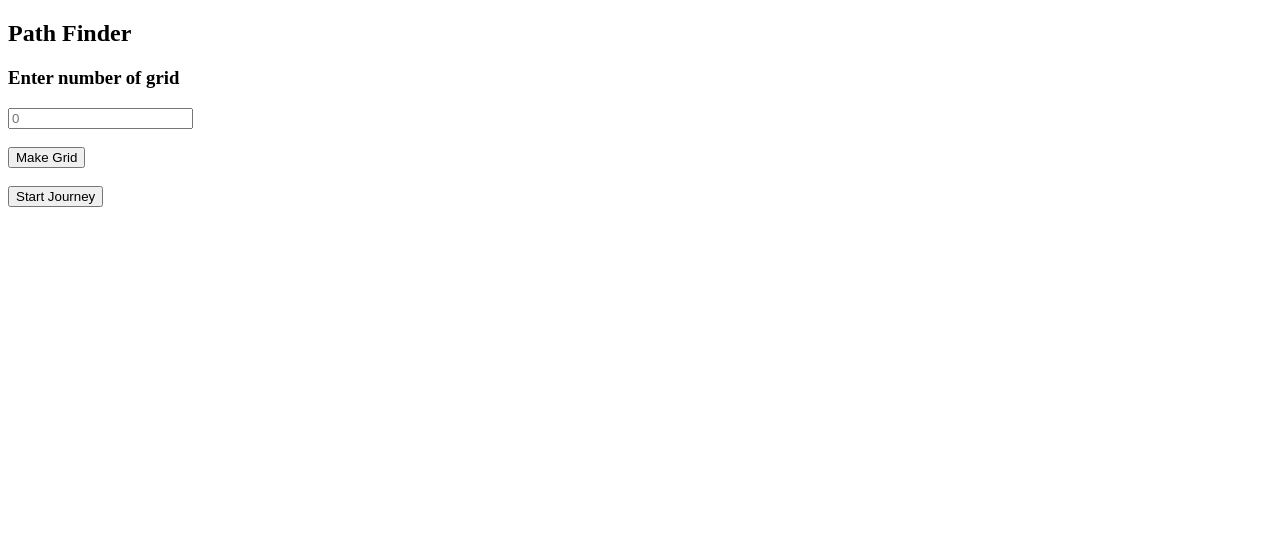
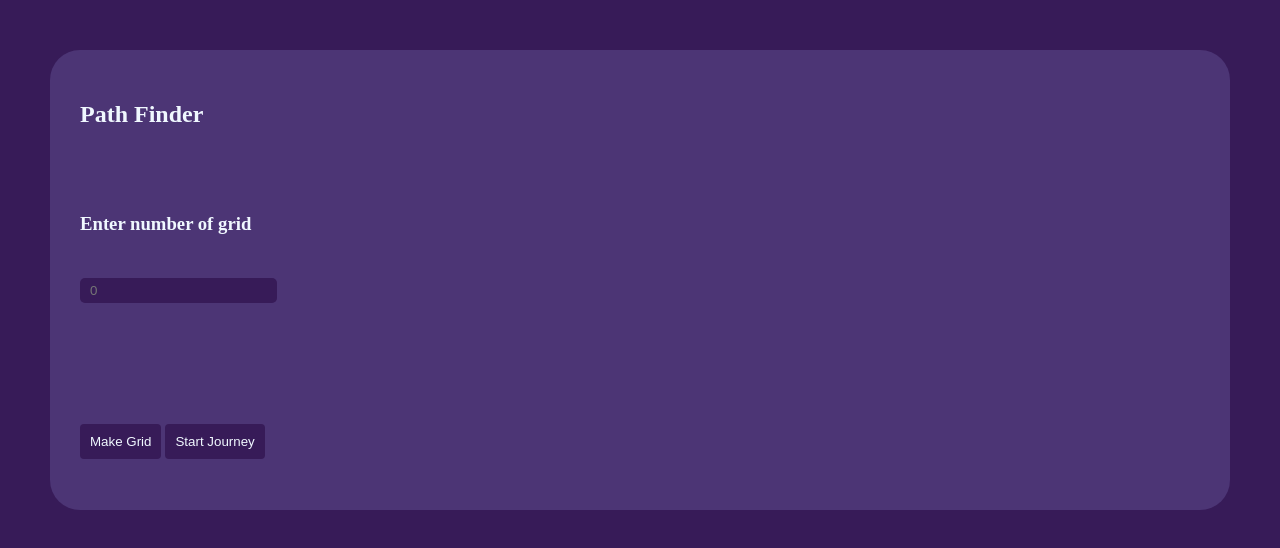
Before and after one commit to Cyborg2900/Cyborg2900.github.io, a plain HTML site: page index.html in a window 1280 px wide. Drawn offline with Linux system fonts and the light colour scheme.

Commit message:
added style to the background and removed the overall selection of the list by adding hadchild() checker

```diff
--- a/index.html
+++ b/index.html
@@ -8,6 +8,7 @@
     <title>Path Finder</title>
 </head>
 <body>
+    <div class="body-1">
         <h2>Path Finder </h2>
 
         <div id="grid-container">
@@ -18,12 +19,12 @@
         <input type="number" id ="num" placeholder="0"/>
         <br>
         <br>
+        <div>
             <button onclick="grid_maker()">Make Grid</button>
 
-    <br>
-    <br>
-
             <button onclick="start_journey()">Start Journey</button>
+        </div>
+    </div>
 
     <!-- <button onclick="make()">Make One</button>
     <button onclick="remove1()">Remove One</button> -->
--- a/src/index.js
+++ b/src/index.js
@@ -105,15 +105,16 @@ let end=null;
 
 document.querySelector("#grid-container").addEventListener('click',(e) =>{
     console.log(e);
-    if(start==null){
+    if(e.target.hasChildNodes())
+        return;
+    if(start==null || end!=null){
     start=e.target;
-    start.style.backgroundColor='lightgreen';
+    start.style.backgroundColor='#00ADB5';
     }
-    else{
+    else if(end==null || start!=null){
     end=e.target;
     end.style.backgroundColor='lightgreen';
     }
-
 });
 
 
--- a/src/style.css
+++ b/src/style.css
@@ -1,3 +1,27 @@
+*{
+    margin:0px;
+    padding:0px;
+}
+
+body{
+    background-color: #371B58;
+    color:aliceblue;
+}
+
+
+.body-1{
+    display: flex;
+    flex-direction: column;
+    justify-content: space-around;
+
+    background-color: #4C3575;
+    min-height: 400px;
+    margin: 50px;
+    padding: 30px;
+    border-radius: 30px;
+
+}
+
 
 #container {
     display: flex;
@@ -14,7 +38,7 @@
     width: 10px;
     margin: 1px;
     /* background-color: rgb(65, 49, 213); */
-    border: 1px solid blue;
+    border: 1px solid white;
 }
 
 .rows{
@@ -23,7 +47,29 @@
 }
 
 .cell1{
-    border: 2px solid blue;
+    border: 2px dotted white;
     width: 140px;
     margin:10px;
 }
+
+button{
+    width: fit-content;
+    padding: 10px 10px;
+    color: aliceblue;
+    background-color: #371B58;
+    border-style: none;
+    border-radius: 4px;
+}
+
+input{
+    width: fit-content;
+    padding: 5px 10px;
+    background-color: #371B58;
+    color: whitesmoke;
+    border-style: none;
+    border-radius: 5px;
+}
+
+input[type=number] {
+    -moz-appearance: textfield;
+  }
```
Lines whose indentation alone changed are shown as unchanged.
